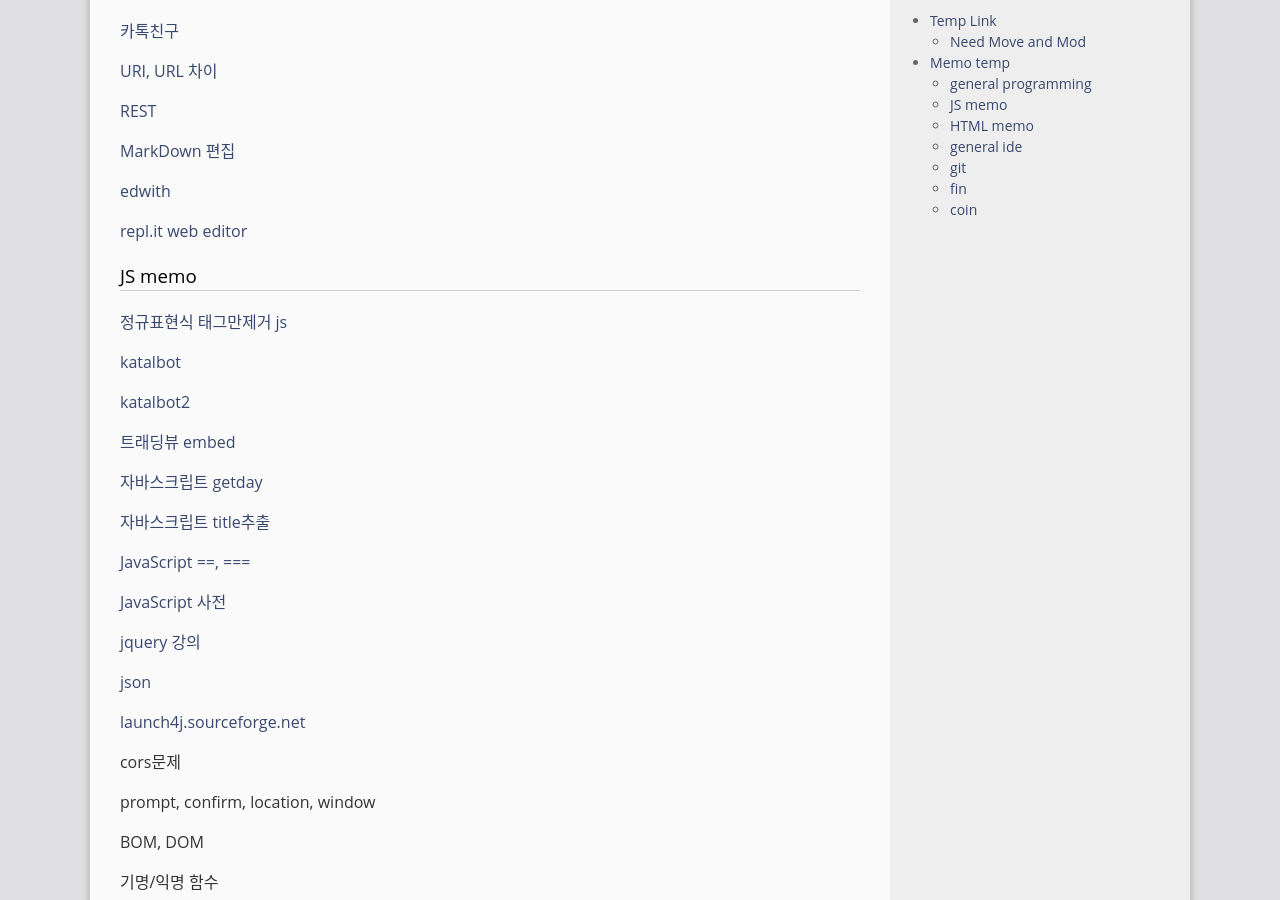
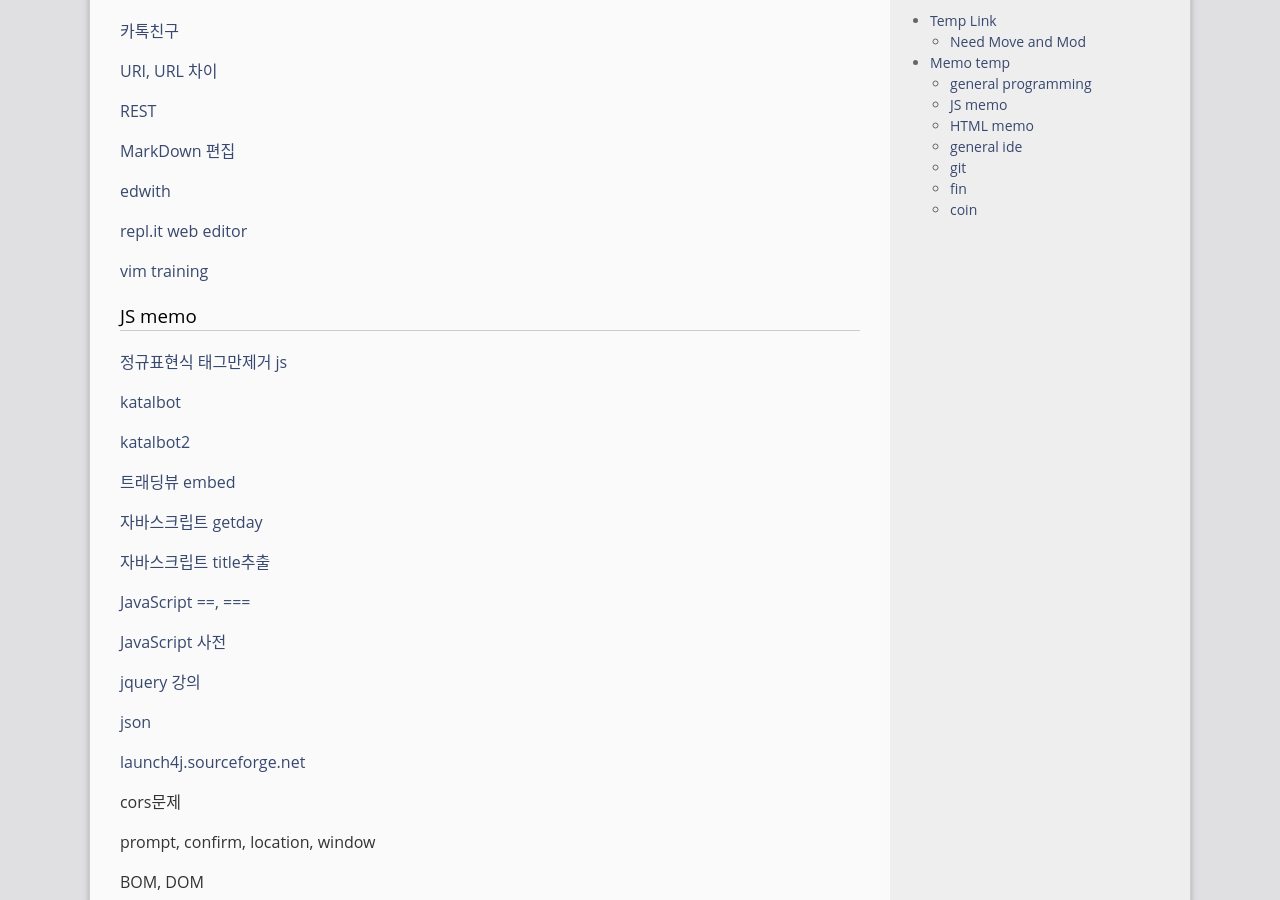
Before and after one commit to gloomydumber/copy, a Jekyll site: the page built from _posts/2020-03-01-TempLink.md, in a window 1280 px wide and 900 px high, scrolled down 860 px. Built offline with Jekyll 4.4.1, drawn with Linux system fonts in a browser that asks for light colours; comment, search, counter and statistics services are not loaded.

Commit message:
PostModded

```diff
--- a/_posts/2020-03-01-TempLink.md
+++ b/_posts/2020-03-01-TempLink.md
@@ -47,6 +47,8 @@ Wake On Lan + 구글 리모트
 [edwith](https://www.edwith.org/){: target="\_blank"}
 
 [repl.it web editor](https://www.repl.it/){: target="\_blank"}
+
+[vim training](https://brunch.co.kr/@kmbmjn95/43){: target="\_blank"}
 
 ### JS memo
 
```
